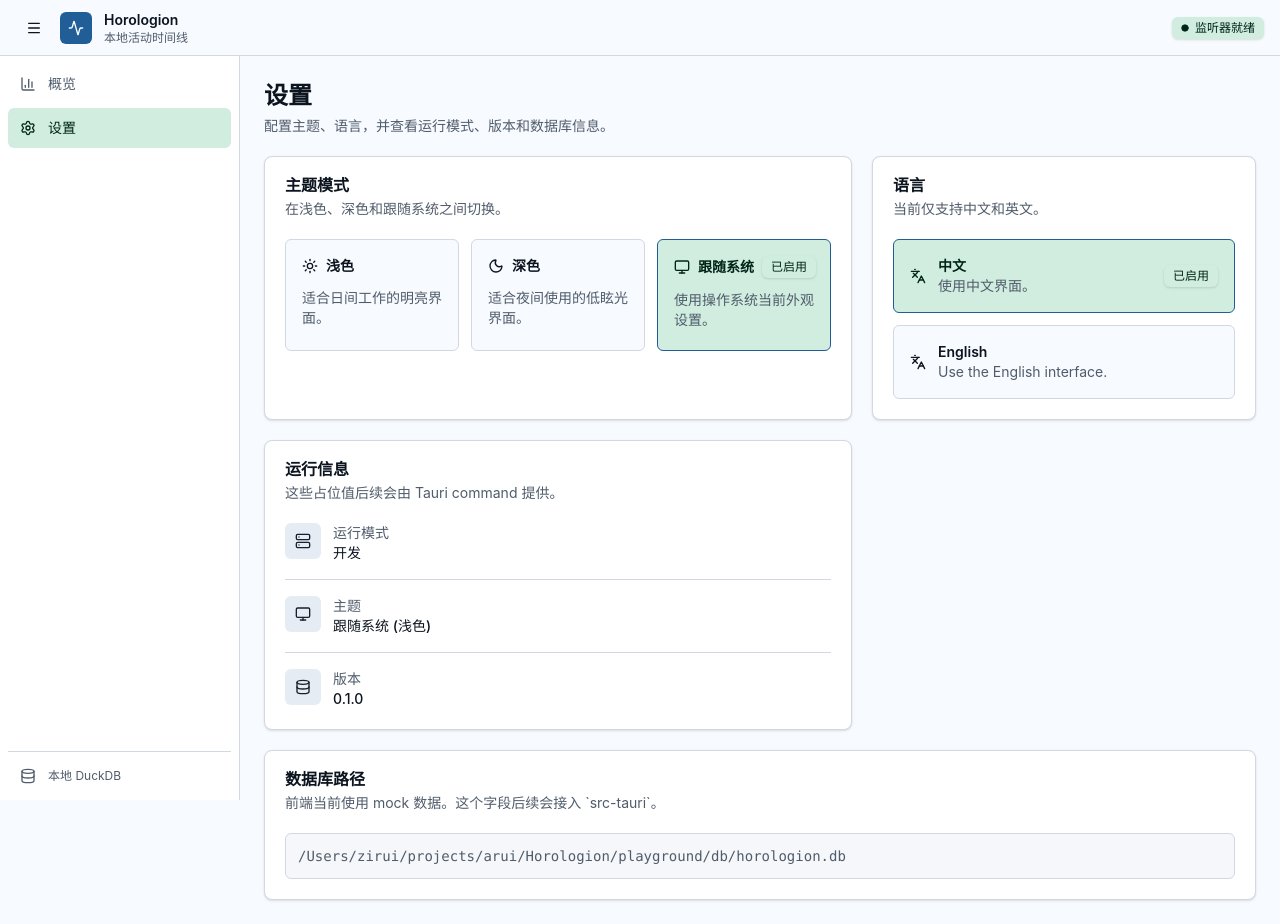
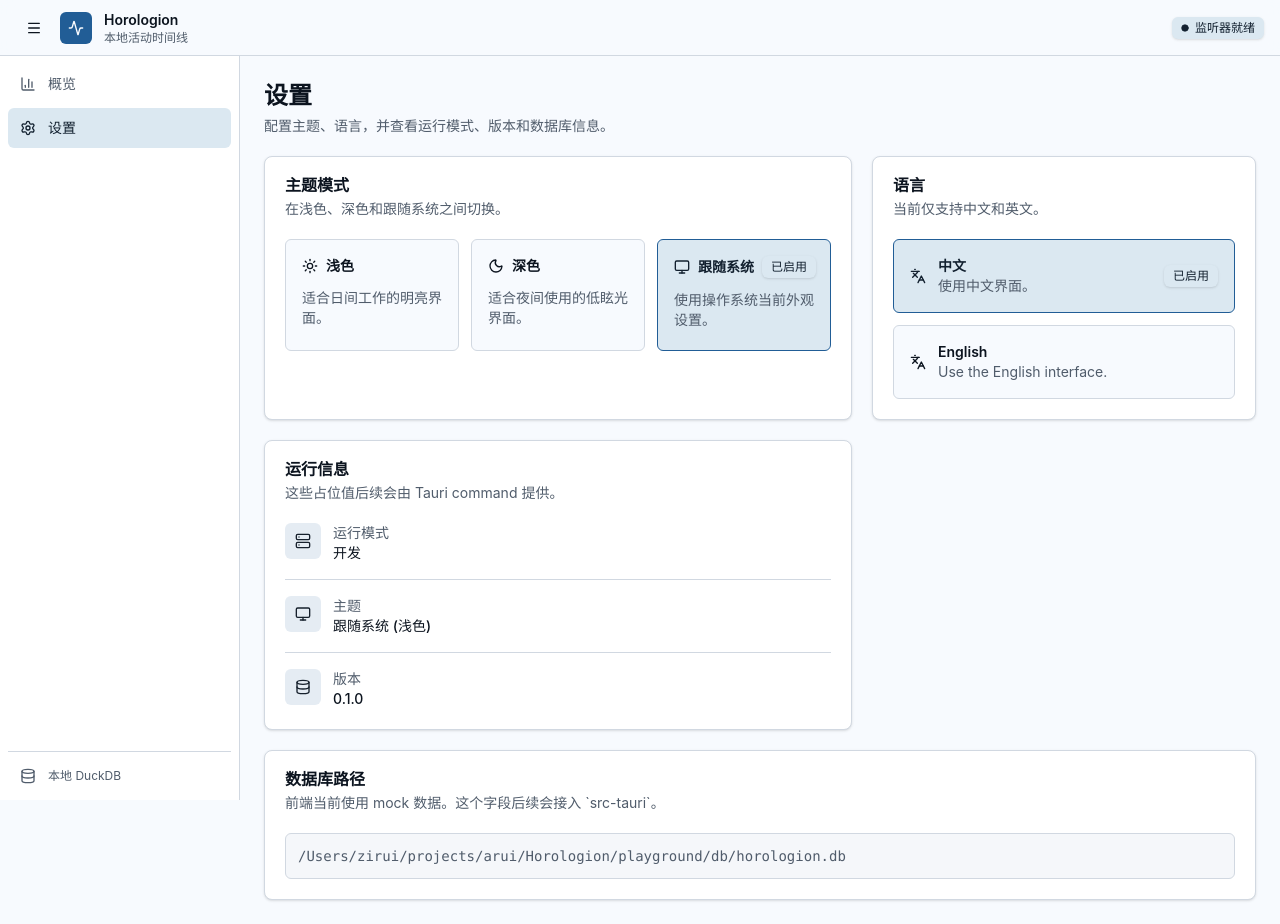
Before and after one commit to Feudalman/Horologion, a React (Vite) app: page /settings in a window 1280 px wide. Built offline with nearby package versions, Linux system fonts and the light colour scheme.

Commit message:
opt: theme colors

```diff
--- a/src/App.css
+++ b/src/App.css
@@ -41,8 +41,8 @@
   --secondary-foreground: oklch(0.24 0.028 255);
   --muted: oklch(0.94 0.012 250);
   --muted-foreground: oklch(0.47 0.028 255);
-  --accent: oklch(0.92 0.035 166);
-  --accent-foreground: oklch(0.23 0.05 166);
+  --accent: oklch(0.925 0.018 235);
+  --accent-foreground: oklch(0.24 0.035 250);
   --destructive: oklch(0.58 0.21 28);
   --border: oklch(0.88 0.014 250);
   --input: oklch(0.88 0.014 250);
@@ -57,18 +57,18 @@
   --card-foreground: oklch(0.94 0.008 250);
   --popover: oklch(0.2 0.022 250);
   --popover-foreground: oklch(0.94 0.008 250);
-  --primary: oklch(0.72 0.11 248);
+  --primary: oklch(0.64 0.085 248);
   --primary-foreground: oklch(0.16 0.02 250);
   --secondary: oklch(0.27 0.024 250);
   --secondary-foreground: oklch(0.92 0.012 250);
   --muted: oklch(0.27 0.024 250);
   --muted-foreground: oklch(0.7 0.02 250);
-  --accent: oklch(0.3 0.045 166);
-  --accent-foreground: oklch(0.9 0.03 166);
+  --accent: oklch(0.28 0.025 248);
+  --accent-foreground: oklch(0.88 0.018 250);
   --destructive: oklch(0.66 0.18 28);
-  --border: oklch(0.31 0.026 250);
-  --input: oklch(0.31 0.026 250);
-  --ring: oklch(0.68 0.1 248);
+  --border: oklch(0.29 0.018 250);
+  --input: oklch(0.29 0.018 250);
+  --ring: oklch(0.55 0.06 248);
 }
 
 @layer base {
```
